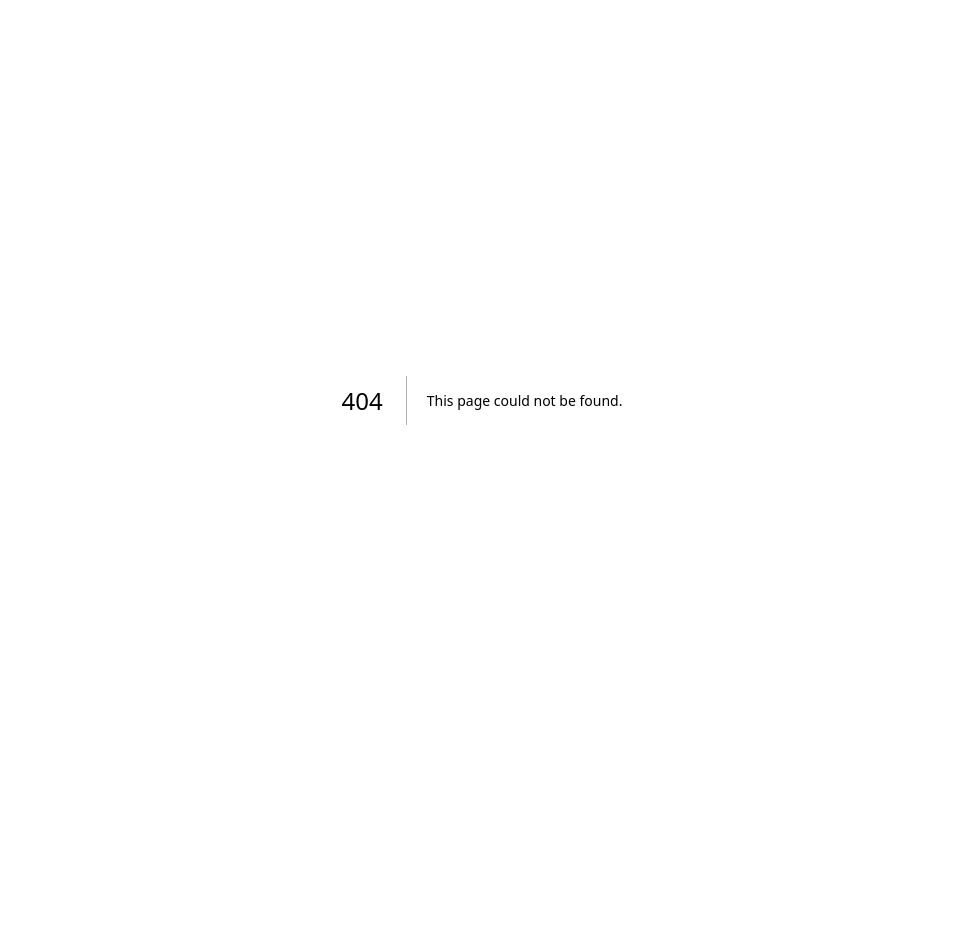
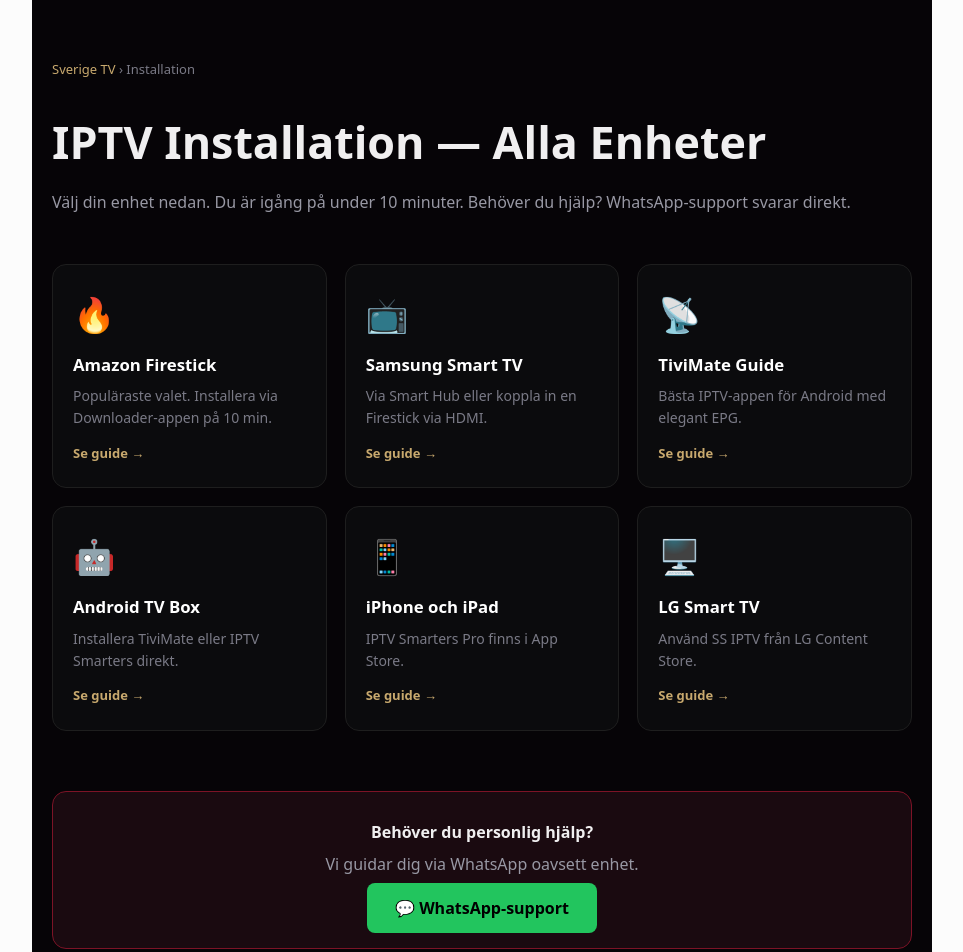
Before and after one commit to manzi21/sweden, a Next.js app: page /installation in a window 1280 px wide. Before the commit this address had no page. Shown: the top 952 px of the page, without its empty margins (158-1121 px from the left). Before the commit the page ends 800 px from the top, so only its background shows below. Built offline with nearby package versions, Linux system fonts and the light colour scheme.

Commit message:
Create page.tsx

```diff
--- /dev/null
+++ b/app/installation/page.tsx
@@ -0,0 +1,37 @@
+import type { Metadata } from "next";
+export const metadata: Metadata = {
+  title: "IPTV Installation Sverige — Firestick, Samsung, Android, iPhone | Sverige TV",
+  description: "Installera IPTV steg för steg. Guider för Firestick, Samsung Smart TV, LG, Android, iPhone. Igång på 10 minuter.",
+};
+const devices = [
+  { name:"Amazon Firestick",icon:"🔥",slug:"firestick",desc:"Populäraste valet. Installera via Downloader-appen på 10 min." },
+  { name:"Samsung Smart TV",icon:"📺",slug:"samsung-smart-tv",desc:"Via Smart Hub eller koppla in en Firestick via HDMI." },
+  { name:"TiviMate Guide",icon:"📡",slug:"tivimate",desc:"Bästa IPTV-appen för Android med elegant EPG." },
+  { name:"Android TV Box",icon:"🤖",slug:"android",desc:"Installera TiviMate eller IPTV Smarters direkt." },
+  { name:"iPhone och iPad",icon:"📱",slug:"iphone",desc:"IPTV Smarters Pro finns i App Store." },
+  { name:"LG Smart TV",icon:"🖥️",slug:"lg-smart-tv",desc:"Använd SS IPTV från LG Content Store." },
+];
+export default function Page() {
+  return (
+    <main style={{maxWidth:900,margin:"0 auto",padding:"60px 20px",color:"#f0eff0",fontFamily:"system-ui,sans-serif",background:"#060407",minHeight:"100vh"}}>
+      <nav style={{marginBottom:28,fontSize:13,color:"#7a7a86"}}><a href="/" style={{color:"#c8a96e",textDecoration:"none"}}>Sverige TV</a> › Installation</nav>
+      <h1 style={{fontSize:"clamp(1.8rem,5vw,2.8rem)",fontWeight:900,marginBottom:14}}>IPTV Installation — Alla Enheter</h1>
+      <p style={{color:"#9898a4",marginBottom:48,lineHeight:1.7}}>Välj din enhet nedan. Du är igång på under 10 minuter. Behöver du hjälp? WhatsApp-support svarar direkt.</p>
+      <div style={{display:"grid",gridTemplateColumns:"repeat(auto-fit,minmax(250px,1fr))",gap:18,marginBottom:60}}>
+        {devices.map(d=>(
+          <a key={d.slug} href={"/installation/"+d.slug} style={{background:"#0b0b0d",border:"1px solid #1e1e1e",borderRadius:14,padding:"24px 20px",textDecoration:"none",color:"inherit",display:"block"}}>
+            <div style={{fontSize:34,marginBottom:12}}>{d.icon}</div>
+            <h2 style={{fontSize:"1.05rem",fontWeight:800,marginBottom:8,color:"#fff"}}>{d.name}</h2>
+            <p style={{color:"#7a7a86",fontSize:14,lineHeight:1.6,margin:0}}>{d.desc}</p>
+            <span style={{color:"#c8a96e",fontSize:13,fontWeight:700,display:"block",marginTop:14}}>Se guide →</span>
+          </a>
+        ))}
+      </div>
+      <div style={{background:"#1a0a10",border:"1px solid #7c1326",borderRadius:14,padding:"28px 32px",textAlign:"center"}}>
+        <h3 style={{fontWeight:900,marginBottom:8}}>Behöver du personlig hjälp?</h3>
+        <p style={{color:"#9898a4",marginBottom:20}}>Vi guidar dig via WhatsApp oavsett enhet.</p>
+        <a href="https://wa.me/447307410512?text=Hej!+Jag+behöver+hjälp+med+IPTV-installation." target="_blank" rel="noreferrer" style={{background:"#22c55e",color:"#000",padding:"14px 28px",borderRadius:8,textDecoration:"none",fontWeight:800}}>💬 WhatsApp-support</a>
+      </div>
+    </main>
+  );
+}
```
